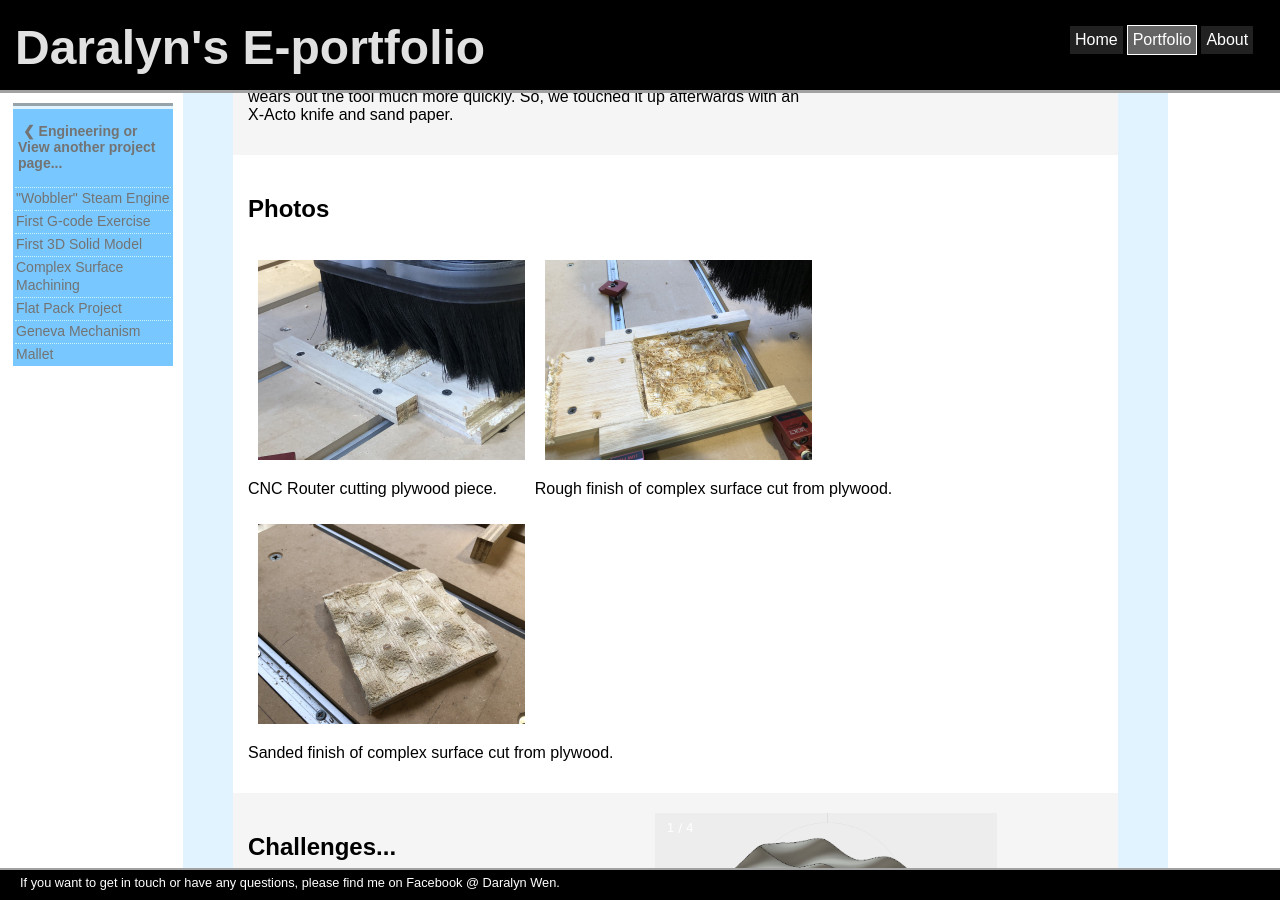
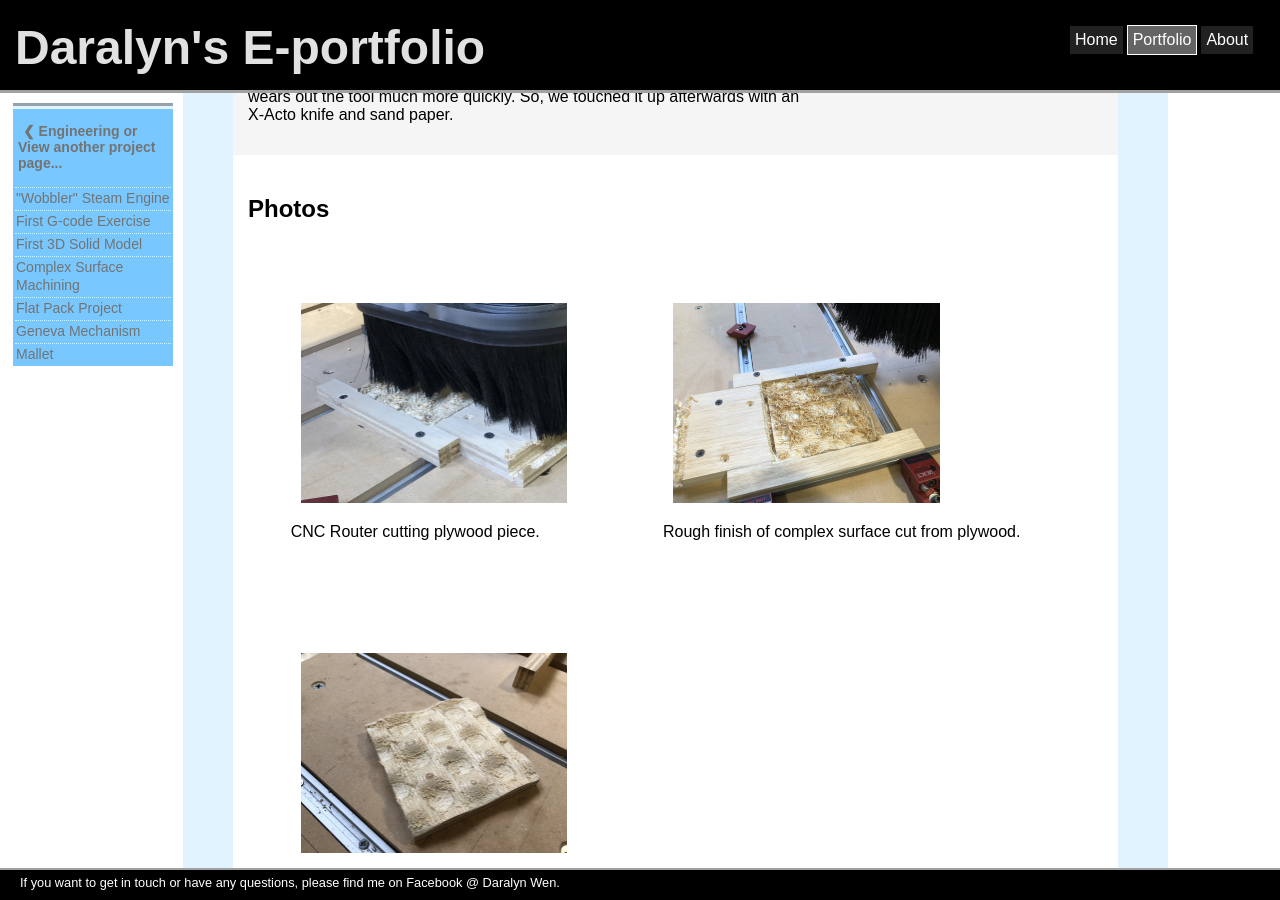
Before and after one commit to daralyn/daralyn.github.io, a Jekyll site: the page built from portfolio/engineering/complex-surface-machining.html, in a window 1280 px wide and 900 px high, scrolled down 941 px. Built offline with Jekyll 4.4.1, drawn with Linux system fonts in a browser that asks for light colours.

Commit message:
Update complex-surface-machining.html

```diff
--- a/portfolio/engineering/complex-surface-machining.html
+++ b/portfolio/engineering/complex-surface-machining.html
@@ -59,15 +59,15 @@ title: Daralyn's Engineering Portfolio - Complex Surface Machining
 
 <div class="sectionodd">
 	<h2> Photos </h2>
-	<div style="float: left;">
+	<div style="float: left; margin: 5%; overflow: auto;">
 		<img src="https://daralyn.github.io/photos/engineering/complexsurface_pic1.jpg" alt="CNC Router cutting plywood piece." style="height: 200px; margin: 10px 10px 0px 10px;">
 		<p>CNC Router cutting plywood piece.</p>
 	</div>
-	<div style="float: left;">
+	<div style="float: left; margin: 5%; overflow: auto;">
 		<img src="https://daralyn.github.io/photos/engineering/complexsurface_pic2.jpg" alt="Rough finish of complex surface cut from plywood." style="height: 200px; margin: 10px 10px 0px 10px;">
 		<p>Rough finish of complex surface cut from plywood.</p>
 	</div>
-	<div style="float: left;">
+	<div style="float: left; margin: 5%; overflow: auto;">
 		<img src="https://daralyn.github.io/photos/engineering/complexsurface_pic3.jpg" alt="Sanded finish of complex surface cut from plywood." style="height: 200px; margin: 10px 10px 0px 10px;">
 		<p>Sanded finish of complex surface cut from plywood.</p>
 	</div>
```
